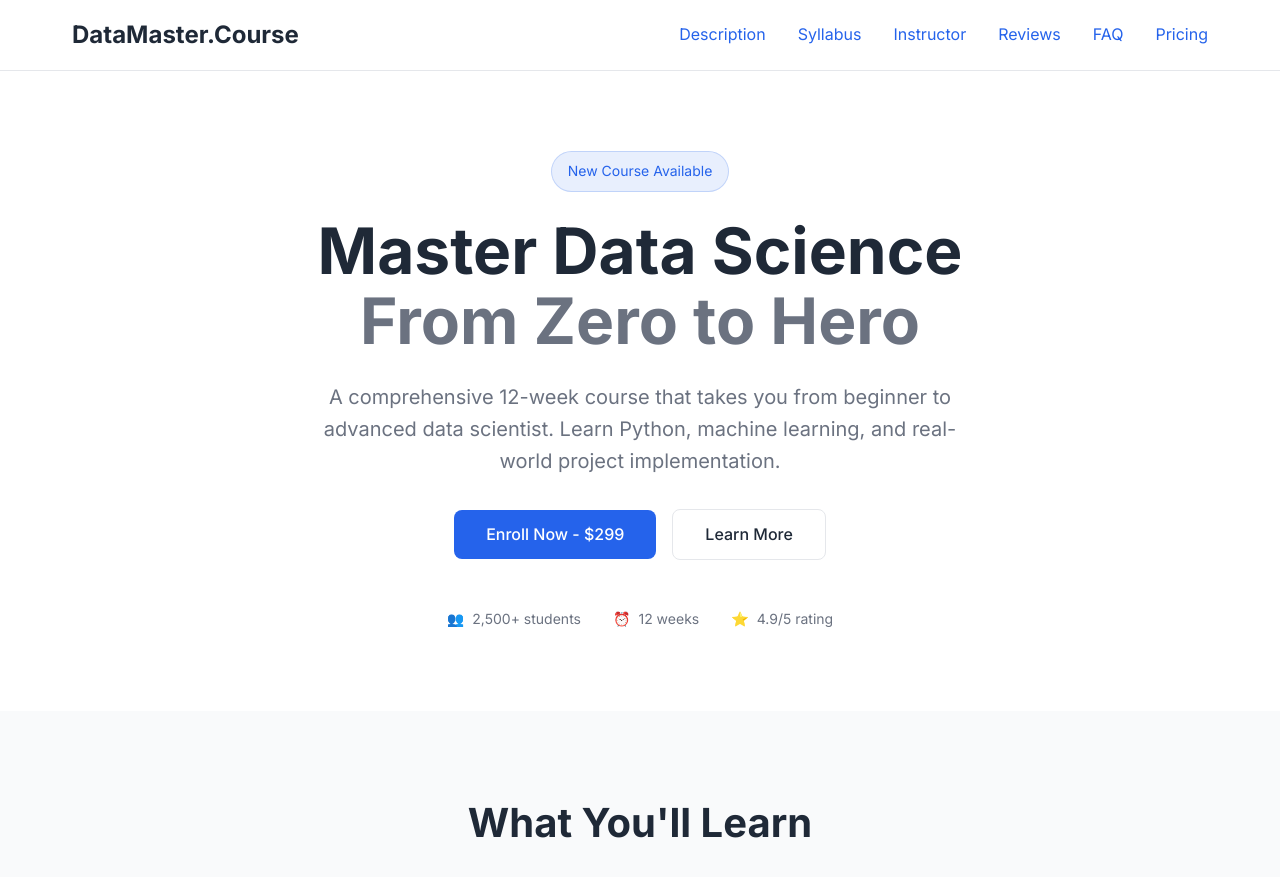
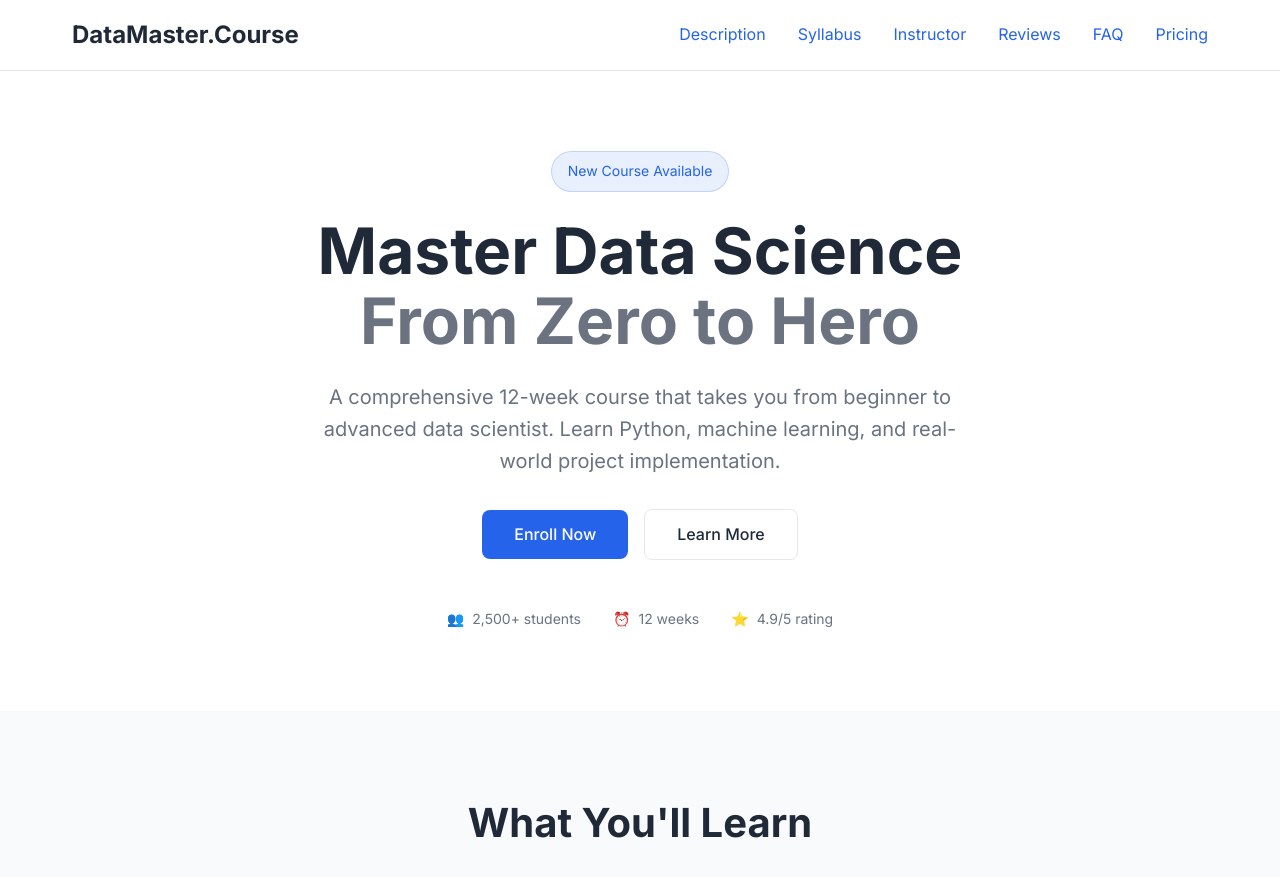
Before and after one commit to DataTalksClub/courses, a Jekyll site: the page built from index.html, in a window 1280 px wide and 900 px high. Shown: the top 877 px of the window. Built offline with Jekyll 4.4.1, drawn with Linux system fonts in a browser that asks for light colours.

Commit message:
the price is free

```diff
--- a/app/page.tsx
+++ b/app/page.tsx
@@ -94,7 +94,7 @@ export default function CourseLanding() {
               className="bg-blue-600 hover:bg-blue-700 text-white px-8 py-3"
               onClick={() => scrollToSection("pricing")}
             >
-              Enroll Now - $299
+              Enroll Now
             </Button>
             <Button
               variant="outline"
@@ -385,8 +385,6 @@ export default function CourseLanding() {
             <CardContent className="p-8">
               <div className="text-center mb-6">
                 <h3 className="text-2xl font-bold text-gray-800 mb-2">Complete Course</h3>
-                <div className="text-4xl font-bold text-blue-600 mb-2">$299</div>
-                <p className="text-gray-600">One-time payment</p>
               </div>
 
               <ul className="space-y-3 mb-8 text-left">
--- a/index.html
+++ b/index.html
@@ -35,7 +35,7 @@ description: "A comprehensive 12-week course that takes you from beginner to adv
                 Learn Python, machine learning, and real-world project implementation.
             </p>
             <div class="hero-buttons">
-                <a href="#pricing" class="btn btn-primary">Enroll Now - $299</a>
+                <a href="#pricing" class="btn btn-primary">Enroll Now</a>
                 <a href="#description" class="btn btn-secondary">Learn More</a>
             </div>
             <div class="hero-stats">
@@ -209,8 +209,6 @@ description: "A comprehensive 12-week course that takes you from beginner to adv
             <div class="pricing-card">
                 <div class="pricing-header">
                     <h3 class="pricing-title">Complete Course</h3>
-                    <div class="pricing-price">$299</div>
-                    <p class="pricing-period">One-time payment</p>
                 </div>
 
                 <ul class="pricing-features">
```
Also changed, not shown: 3 other files.
